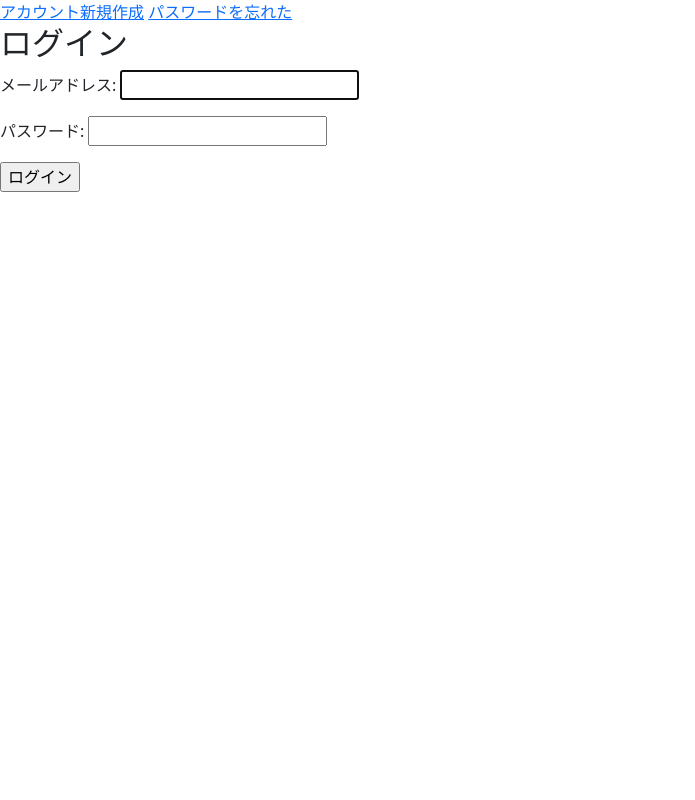
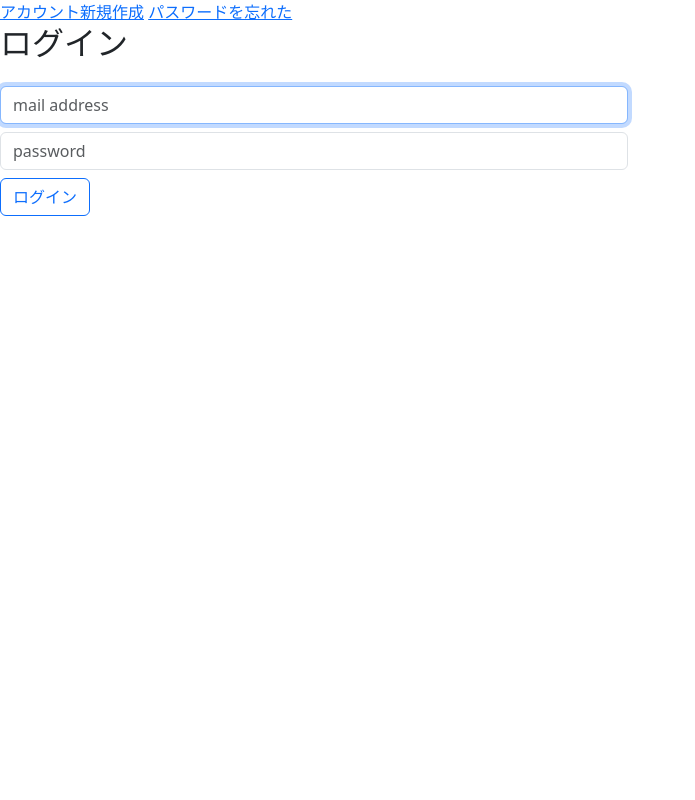
Before and after one commit to dghnts/blogsite, a Django app: page /accounts/login/ in a window 1280 px wide. Shown: the whole page, without its empty margins (0-695 px from the left). Run offline with Django 4.2, Linux system fonts and the light colour scheme.

Commit message:
諸々の修正

```diff
--- a/blog/custom_context.py
+++ b/blog/custom_context.py
@@ -11,6 +11,5 @@
         context["Notify_Counts"] = Notify.objects.filter(
             user=request.user, read_at=None
         ).count()
-        print(context["Notify_Counts"])
 
     return context
--- a/blog/signals.py
+++ b/blog/signals.py
@@ -6,10 +6,10 @@
 from .forms import NotifyMailForm
 
 
+'''
 # Notifyモデルのsaveメソッド実行後にメールを送信する
 # senderはsaveメソッドを実行するモデル
 @receiver(post_save, sender=Notify)
-
 # insranceで保存したmodelのインスタンスを取得する
 def save_notify(sender, instance, *args, **kwargs):
     # TODO: NotifyMailオブジェクトの作成
@@ -33,3 +33,4 @@
         msg.send(fail_silently=False)
 
         notifymail_form.save()
+'''
--- /dev/null
+++ b/static/blog/css/auth.css
@@ -0,0 +1,21 @@
+body {
+    position: relative;
+
+    height: 100vh;
+    width: 100vw;
+}
+
+main {
+    position: absolute;
+
+    height: 80vh;
+    width: 80vw;
+
+    top: 50%;
+    left: 50%;
+    transform: translate(-50% , -50%);
+
+    border: solid 1px black;
+
+    padding: 2rem;
+}
--- a/templates/blog/notify.html
+++ b/templates/blog/notify.html
@@ -12,6 +12,7 @@
         <div class="border {% if not notify.read_at %}not_read{% endif %}">
             <div>{{ notify.dt }}</div>
             <div>{{ notify.content }}</div>
+            {% read_check notify %}
         </div>
     {% endfor %}
     {% if notifies.paginator.num_pages != 1 %}
--- a/templates/registration/base.html
+++ b/templates/registration/base.html
@@ -1,16 +1,18 @@
+{% load static %}
 <!DOCTYPE html>
 <html lang="ja">
     <head>
         <meta charset="UTF-8">
         <meta name="viewport" content="width=device-width,initial-scale=1">
         <title></title>
-    <link href="https://cdn.jsdelivr.net/npm/bootstrap@5.3.2/dist/css/bootstrap.min.css" rel="stylesheet" integrity="sha384-T3c6CoIi6uLrA9TneNEoa7RxnatzjcDSCmG1MXxSR1GAsXEV/Dwwykc2MPK8M2HN" crossorigin="anonymous">
-
-    {% block extra_head %}
-    {% endblock %}
+        <link href="https://cdn.jsdelivr.net/npm/bootstrap@5.3.2/dist/css/bootstrap.min.css"
+              rel="stylesheet"
+              integrity="sha384-T3c6CoIi6uLrA9TneNEoa7RxnatzjcDSCmG1MXxSR1GAsXEV/Dwwykc2MPK8M2HN"
+              crossorigin="anonymous">
+        <link rel="stylesheet" href="{% static 'blog/css/auth.css' %}">
+        {% block extra_head %}{% endblock %}
     </head>
     <body>
-    {% block main %}
-    {% endblock %}
+        {% block main %}{% endblock %}
     </body>
 </html>
--- a/templates/registration/login.html
+++ b/templates/registration/login.html
@@ -1,15 +1,34 @@
 {% extends "registration/base.html" %}
-
 {% block main %}
-
-<a href="{% url 'signup' %}">アカウント新規作成</a>
-<a href="{% url 'password_reset' %}">パスワードを忘れた</a>
-<h2>ログイン</h2>
-
-<form method="post" action="{% url 'login' %}">
-    {% csrf_token %}
-    {{ form.as_p }}
-    <input type="submit" value="ログイン">
-</form>
-
+    <a href="{% url 'signup' %}">アカウント新規作成</a>
+    <a href="{% url 'password_reset' %}">パスワードを忘れた</a>
+    <h2>ログイン</h2>
+    <div class="row py-2">
+        <form class="col-sm-6" method="post" action="{% url 'login' %}">
+            {% csrf_token %}
+            {# {{ form.as_p }} #}
+            <div class="text-center my-2">
+                <input class="form-control"
+                       type="text"
+                       name="username"
+                       autofocus=""
+                       autocapitalize="none"
+                       autocomplete="username"
+                       maxlength="254"
+                       required=""
+                       id="id_username"
+                       placeholder="mail address">
+            </div>
+            <div class="text-center my-2">
+                <input class="form-control"
+                       type="password"
+                       name="password"
+                       autocomplete="current-password"
+                       required=""
+                       id="id_password"
+                       placeholder="password">
+            </div>
+            <input class="btn btn-outline-primary" type="submit" value="ログイン">
+        </form>
+    </div>
 {% endblock %}
```
Also changed, not shown: blog/models.py (+8 -10 lines), blog/templatetags/param_change.py (+10 -0 lines), blog/views.py (+17 -5 lines), db.sqlite3. Lines whose indentation alone changed are shown as unchanged.
